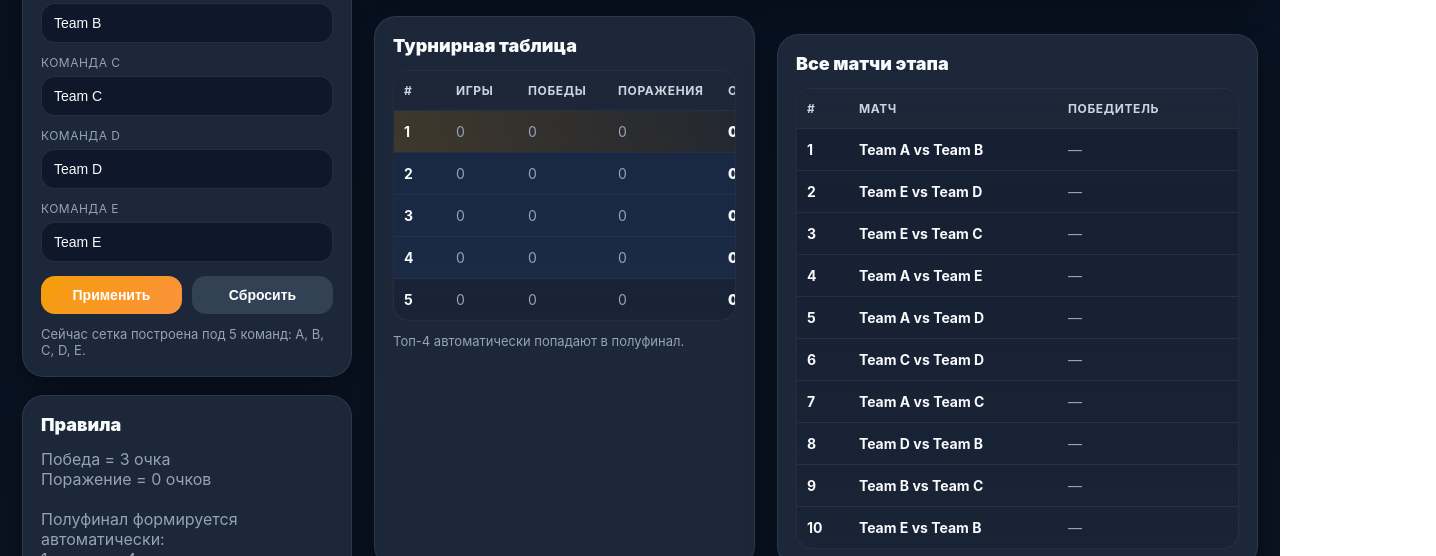
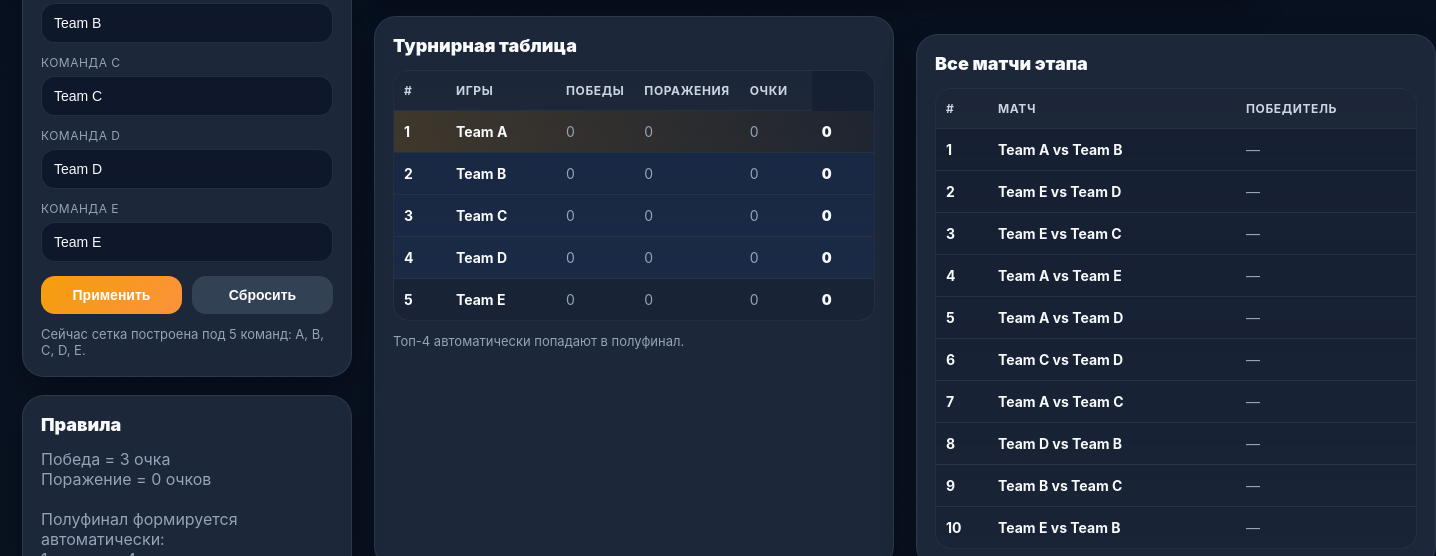
Before and after one commit to borofxD/CS2MVOU, a plain HTML site: page index.html in a window 1280 px wide. Shown: the part 244-800 px from the top of the page, 1436 px wide, since content can reach past the window. Drawn offline with Linux system fonts and the light colour scheme.

Commit message:
Comm Upds

```diff
--- a/index.html
+++ b/index.html
@@ -211,7 +211,7 @@
 
     .columns-2 {
       display: grid;
-      grid-template-columns: minmax(360px, 0.95fr) minmax(420px, 1.2fr);
+      grid-template-columns: minmax(520px, 0.95fr) minmax(520px, 1.05fr);
       gap: 22px;
       min-width: 0;
     }
@@ -226,8 +226,8 @@
     table {
       width: 100%;
       border-collapse: collapse;
-      table-layout: fixed;
-    }
+      table-layout: auto;
+}
 
     th, td {
       padding: 12px 10px;
@@ -546,10 +546,10 @@
                 <thead>
                   <tr>
                     <th style="width: 52px;">#</th>
-                    <th>Команда</th>
+                    <th style="width: 110px;>Команда</th>
                     <th style="width: 72px;">Игры</th>
-                    <th style="width: 90px;">Победы</th>
-                    <th style="width: 110px;">Поражения</th>
+                    <th style="width: 72px;">Победы</th>
+                    <th style="width: 72px;">Поражения</th>
                     <th style="width: 72px;">Очки</th>
                   </tr>
                 </thead>
```
